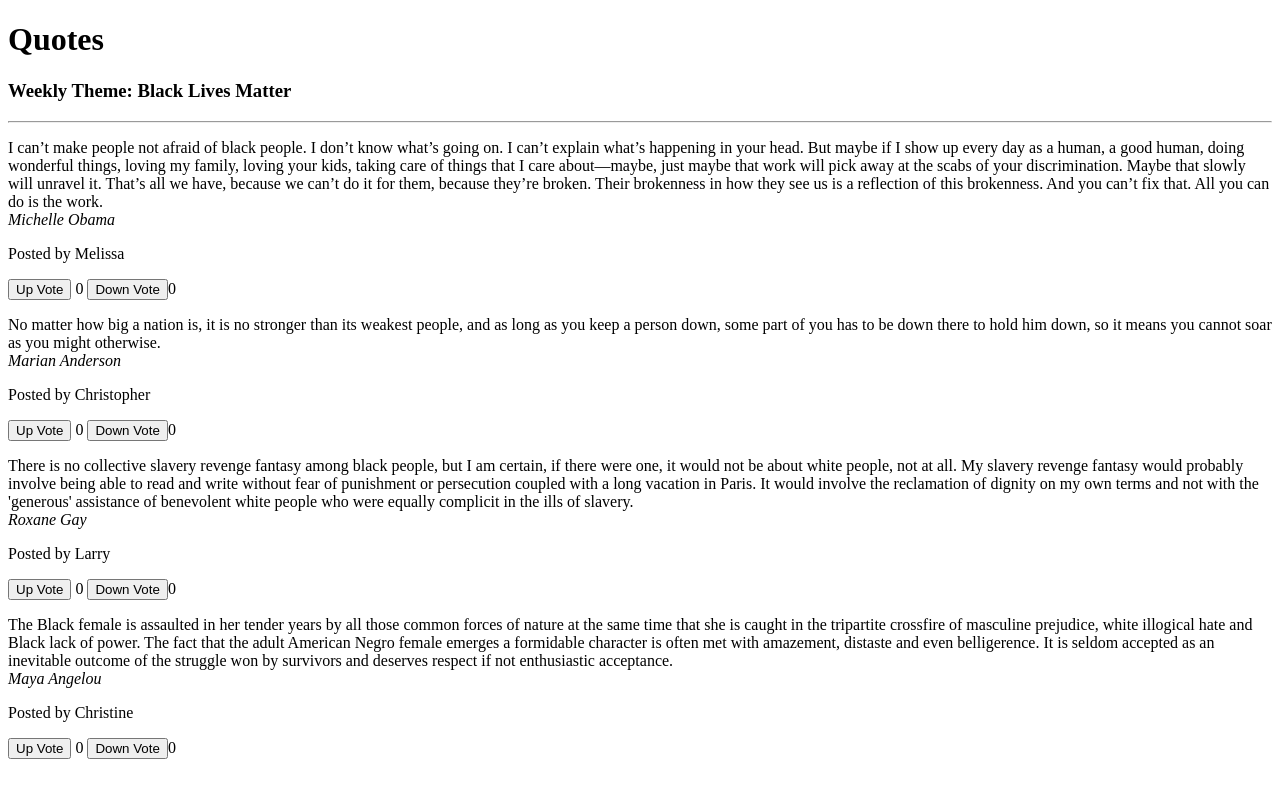
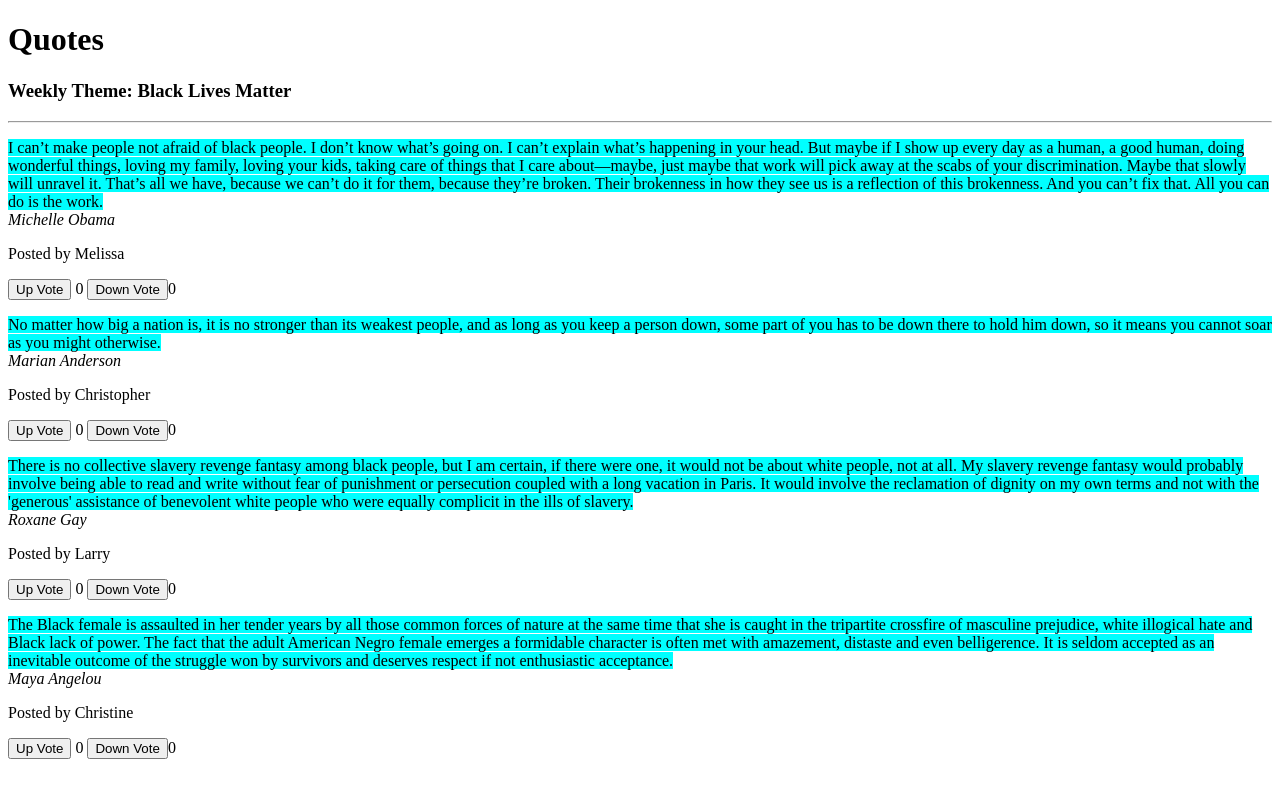
Before and after one commit to Makena-Maryann/Quotes, an Angular app: page / in a window 1280 px wide. Built offline with nearby package versions, Linux system fonts and the light colour scheme.

Commit message:
Add appHighlight to the statements of the quotes

```diff
--- a/src/app/quote/quote.component.html
+++ b/src/app/quote/quote.component.html
@@ -4,7 +4,7 @@
   <hr />
 
   <p *ngFor="let quote of quotes; let i = index">
-    {{ quote.statement }} <br />
+    <span appHighlight>{{ quote.statement }}</span> <br />
     <em>{{ quote.author }}</em>
     <app-quote-detail [quote]="quote"></app-quote-detail>
     <button (click)="upVotes(i)">Up Vote</button> {{ quote.upVote }}
```
